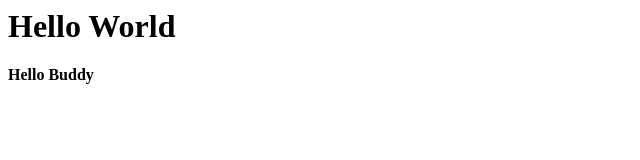
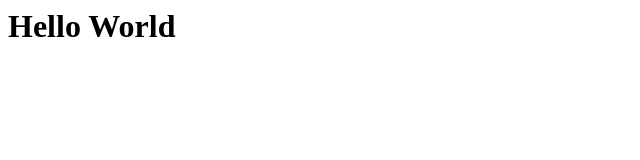
Before and after one commit to schmaltzwebdesign/schmaltzwebdesign.github.io, a plain HTML site: page index.html in a window 1280 px wide. Shown: the full height of the page, 0-640 px from the left. Drawn offline with Linux system fonts and the light colour scheme.

Commit message:
Update index.html

```diff
--- a/index.html
+++ b/index.html
@@ -1 +1 @@
-<h1>Hello World</h1> <b>Hello Buddy</b>
+<h1>Hello World</h1>
```
